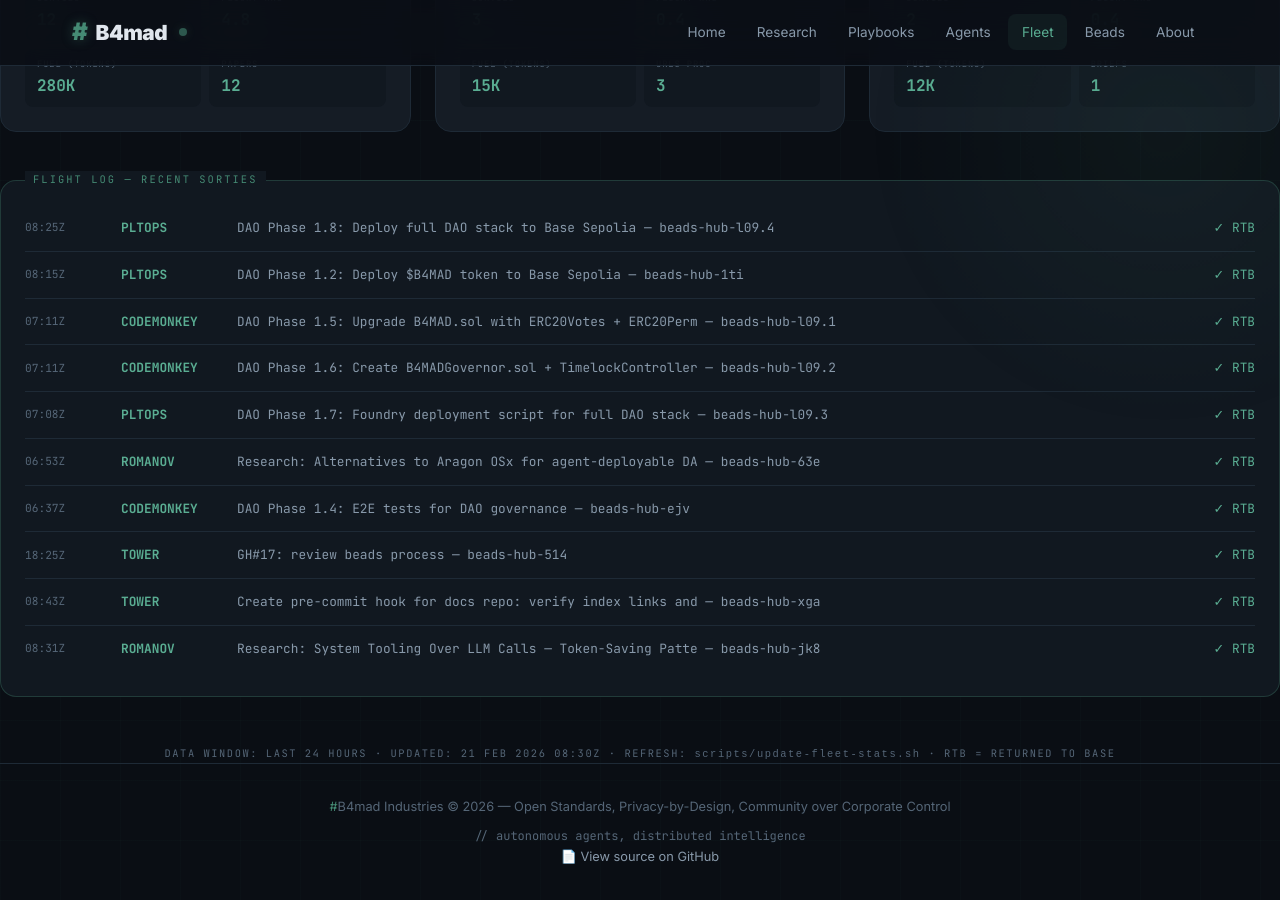
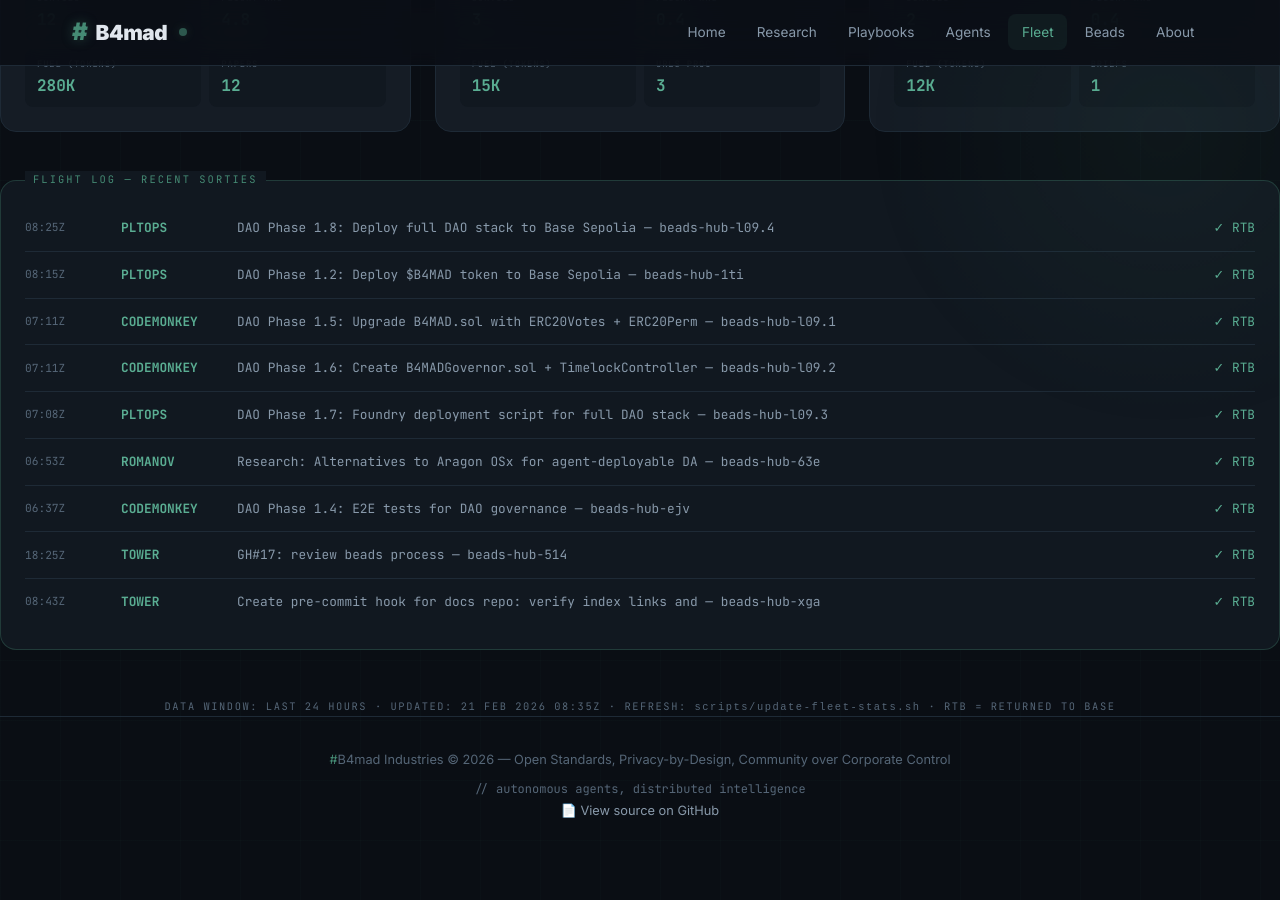
Before and after one commit to brenner-axiom/docs, a Jekyll site: the page built from fleet/index.html, in a window 1280 px wide and 900 px high, scrolled down 847 px. Built offline with Jekyll 4.4.1, drawn with Linux system fonts in a browser that asks for light colours; after the commit the page ends 1700 px from its top, so only the background shows below that.

Commit message:
fleet: auto-update dashboard stats 2026-02-21T08:35Z

```diff
--- a/fleet/index.html
+++ b/fleet/index.html
@@ -562,16 +562,10 @@ description: "#B4mad Agent Fleet metrics dashboard with aviation theme"
     <span class="log-mission">Create pre-commit hook for docs repo: verify index links and — beads-hub-xga</span>
     <span class="log-status"><span class="complete">✓ RTB</span></span>
   </div>
-  <div class="log-entry">
-    <span class="log-time">08:31Z</span>
-    <span class="log-callsign">ROMANOV</span>
-    <span class="log-mission">Research: System Tooling Over LLM Calls — Token-Saving Patte — beads-hub-jk8</span>
-    <span class="log-status"><span class="complete">✓ RTB</span></span>
-  </div>
 </div>
 
 <div style="text-align: center; margin-top: 2rem;">
   <p style="font-family: 'JetBrains Mono', monospace; font-size: 0.65rem; color: var(--text-muted); letter-spacing: 0.15em;">
-    DATA WINDOW: LAST 24 HOURS · UPDATED: 21 FEB 2026 08:30Z ·                                                                                                                                                                                                                                                                                                             REFRESH: <code>scripts/update-fleet-stats.sh</code> · RTB = RETURNED TO BASE
+    DATA WINDOW: LAST 24 HOURS · UPDATED: 21 FEB 2026 08:35Z ·                                                                                                                                                                                                                                                                                                              REFRESH: <code>scripts/update-fleet-stats.sh</code> · RTB = RETURNED TO BASE
   </p>
 </div>
```
